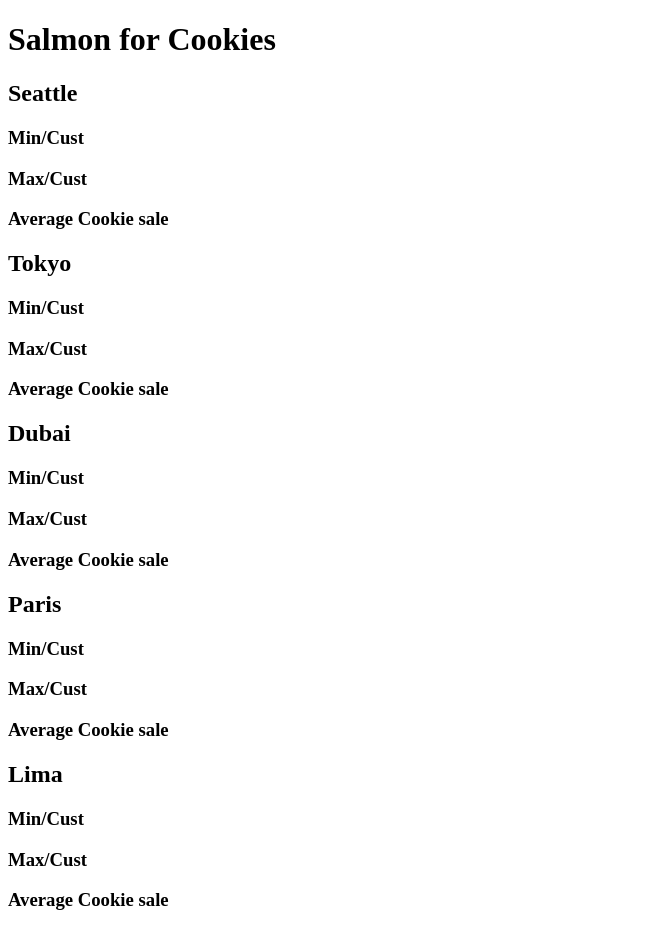
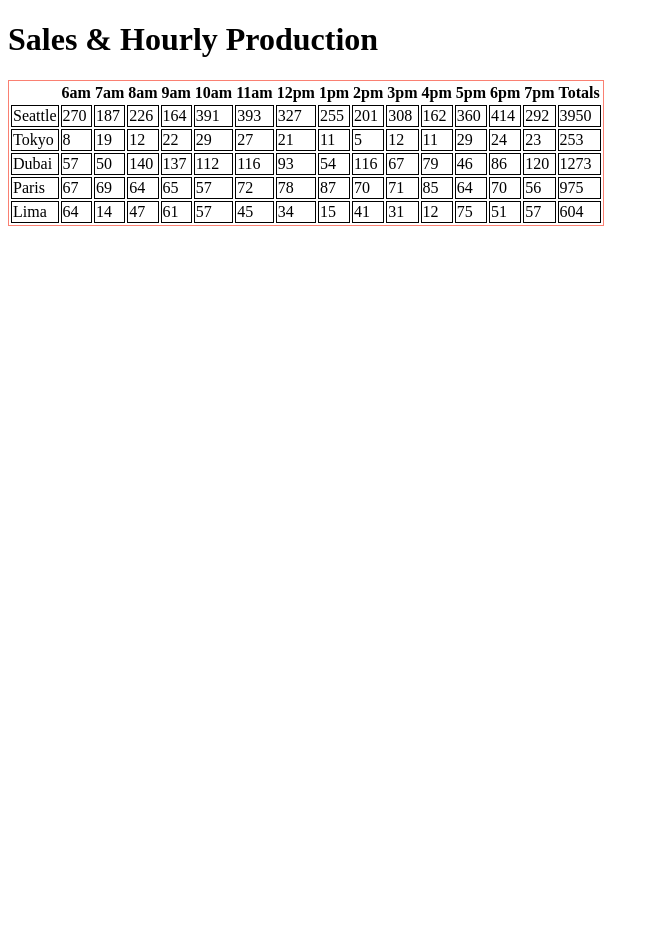
Before and after one commit to JTaisey389/cookiestand2.md, a plain HTML site: page sales.html in a window 1280 px wide. Shown: the whole page, without its empty margins (0-659 px from the left). After the commit the page ends 800 px from the top, so only its background shows below. Drawn offline with Linux system fonts and the light colour scheme.

Commit message:
Added Hourly Lists

```diff
--- a/app.js
+++ b/app.js
@@ -1,49 +1,90 @@
 'use strict';
-// Seattle
-function getRanNum(a, b,) {
-  return Math.random() * (a - b);
-  ;
+var elTarget = document.getElementById('table-body');
+var table = document.createElement('table');// BODY
+elTarget.appendChild(table);// Table Head Created
+var tableHead = document.createElement('thead');
+table.appendChild(tableHead);// Table Body
+var tableBody = document.createElement('tbody');
+table.appendChild(tableBody);
+
+var openHours = ['6am', '7am', '8am', '9am', '10am', '11am', '12pm', '1pm', '2pm', '3pm', '4pm', '5pm', '6pm', '7pm', 'Totals'];
+
+var tableStart = document.createElement('th');
+tableStart.textContent = '';
+
+tableHead.appendChild(tableStart);
+
+for (var a = 0; a < openHours.length; a++) {
+  var tableStart = document.createElement('th');
+  tableStart.textContent = openHours[a];
+  tableHead.appendChild(tableStart);
 }
-console.log(Math.random() * (65 - 23) + 23);
+// Constructor Function for Table
+function Stores(store, minCust, maxCust, avgCookieSales) {
+  this.name = store;
+  this.minCust = minCust;
+  this.maxCust = maxCust;
+  this.avgCookieSales = avgCookieSales;
+  this.totalcookiesPerday = 0
+  this.array = [];
+}
 
-// console.log(getRanNum(65, 23));
+var openHours = ['6am', '7am', '8am', '9am', '10am', '11am', '12pm', '1pm', '2pm', '3pm', '4pm', '5pm', '6pm', '7pm', 'Totals'];
+var storeLocations = [Seattle, Tokyo, Dubai, Paris, Lima];
 
-// // Tokyo
-function getRanNum(a, b,) {
-  return Math.random() * (a - b);
-  ;
+// Constructor Function for Rand Nums
+function Stores(store, minCust, maxCust, avgCookieSales) {
+  this.name = store;
+  this.minCust = minCust;
+  this.maxCust = maxCust;
+  this.avgCookieSales = avgCookieSales;
+  this.totalcookiesPerday = 0
+  this.array = [];
 }
-console.log(Math.random() * (24 - 3) + 3);
+// Function Prototype
+Stores.prototype.numOfcustomers = function () {
+  // var totalcookiesPerday = 0;
+  for (var i = 0; i < openHours.length - 1; i++) {
+    var cookieshour = Math.floor((Math.random() * (this.maxCust - this.minCust + 1) + this.minCust) * this.avgCookieSales);
+    this.totalcookiesPerday += cookieshour;
+    this.array.push(cookieshour);
+  }
+  this.array.push(this.totalcookiesPerday);
+}
 
-// // Dubai
-function getRanNum(a, b,) {
-  return Math.random() * (a - b);
-  ;
+Stores.prototype.printTable = function () {
+  var row = document.createElement('tr');
+  var nameCell = document.createElement('td');
+  tableBody.appendChild(row);
+  nameCell.textContent = this.name;
+  row.append(nameCell);
+
+  for (var i = 0; i < openHours.length; i++) {
+    var dataCell = document.createElement('td');
+    dataCell.textContent = this.array[i];
+    row.appendChild(dataCell);
+  }
 }
-console.log(Math.random() * (38 - 11) + 11);
+// Declaring Functions and printing to the tables
+var Seattle = new Stores('Seattle', 23, 65, 6.3);
+Seattle.numOfcustomers();
+Seattle.printTable();
+var Tokyo = new Stores('Tokyo', 3, 24, 1.2);
+Tokyo.numOfcustomers();
+Tokyo.printTable();
+var Dubai = new Stores('Dubai', 11, 38, 3.7);
+Dubai.numOfcustomers();
+Dubai.printTable();
+var Paris = new Stores('Paris', 20, 38, 2.3);
+Paris.numOfcustomers();
+Paris.printTable();
+var Lima = new Stores('Lima', 2, 16, 4.6);
+Lima.numOfcustomers();
+Lima.printTable();
 
-// // Paris
-function getRanNum(a, b,) {
-  return Math.random() * (a - b);
-  ;
-}
-console.log(Math.random() * (38 - 20) + 20);
-
-// // Lima
-function getRanNum(a, b,) {
-  return Math.random() * (a - b);
-  ;
-}
-console.log(Math.random() * (16 - 2) + 2);
-
-
-
-// // These are the stepts to append in Javascript
-// var divElement = document.createElement('div'); // this targets the div specifically
-
-// var h3Elemment = document.createElement('h2');
-
-// h2Elment.textContent = dest1.name
-
-// var sectionElement = documentElementByID('profiles');
-// sectionElement.appendChild(divElement);
+console.log(Seattle.array);
+console.log(Tokyo.array);
+console.log(Dubai.array);
+console.log(Paris.array);
+console.log(Lima.array);
+var storeLocations = [Seattle, Tokyo, Dubai, Paris, Lima];
--- a/sales.html
+++ b/sales.html
@@ -2,56 +2,16 @@
 <html>
 
 <head>
+  <title>Cookies of Salmon</title>
   <link rel="stylesheet" href="style.css">
 </head>
 
+<body>
+  <h1>Sales & Hourly Production</h1>
+  <main>
+    <section id="table-body"></section>
+  </main>
+  <script src="app.js"></script>
+</body>
+
 </html>
-
-<body>
-
-  <header>
-    <h1>Salmon for Cookies</h1>
-  </header>
-  <main>
-    <h2>Seattle</h2>
-    <section id="Store1">
-      <div>
-        <h3>Min/Cust</h3>
-        <h3>Max/Cust</h3>
-        <h3>Average Cookie sale</h3>
-      </div>
-    </section>
-    <h2>Tokyo</h2>
-    <section id="Store2">
-      <div>
-        <h3>Min/Cust</h3>
-        <h3>Max/Cust</h3>
-        <h3>Average Cookie sale</h3>
-      </div>
-    </section>
-    <h2>Dubai</h2>
-    <section id="Store3">
-      <div>
-        <h3>Min/Cust</h3>
-        <h3>Max/Cust</h3>
-        <h3>Average Cookie sale</h3>
-      </div>
-    </section>
-    <h2>Paris</h2>
-    <section id="Store4">
-      <div>
-        <h3>Min/Cust</h3>
-        <h3>Max/Cust</h3>
-        <h3>Average Cookie sale</h3>
-      </div>
-    </section>
-    <h2>Lima</h2>
-    <section id="Store5">
-      <div>
-        <h3>Min/Cust</h3>
-        <h3>Max/Cust</h3>
-        <h3>Average Cookie sale</h3>
-      </div>
-    </section>
-  </main>
-</body>
--- a/style.css
+++ b/style.css
@@ -0,0 +1,7 @@
+table {
+  border:thin salmon solid;
+}
+
+td {
+  border: thin black solid;
+}
```
Also changed, not shown: app2.js (added, +59 -0 lines), index.html (deleted, +0 -24 lines).
